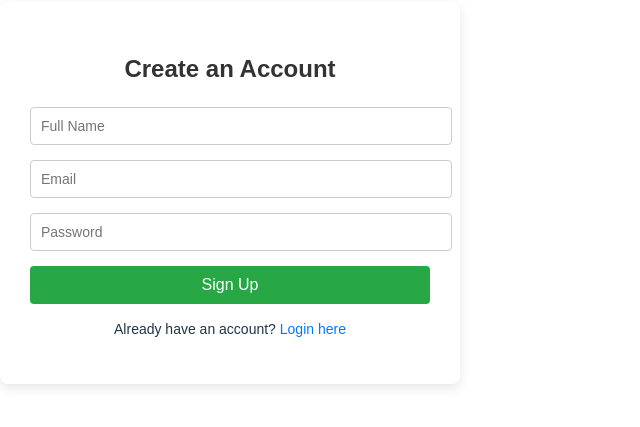
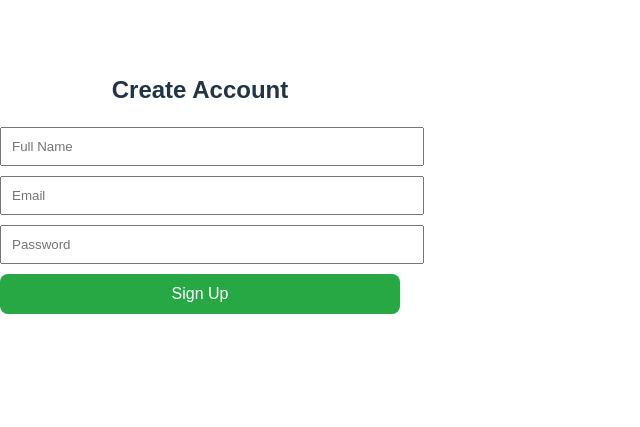
Before and after one commit to Tharun-2006161/multi-tenant-saas-app, a React app in the folder frontend/: page /register in a window 1280 px wide. Shown: the part 207-634 px from the top of the page, without its empty margins (0-640 px from the left). Built offline with nearby package versions, Linux system fonts and the light colour scheme; the HTML template or start-up script is replaced by a standard one.

Commit message:
Fix: Final cleanup of component syntax

```diff
--- a/frontend/src/components/Login.jsx
+++ b/frontend/src/components/Login.jsx
@@ -4,128 +4,38 @@ import { useNavigate } from "react-router-dom";
 
 const Login = () => {
   const navigate = useNavigate();
-
-  const [formData, setFormData] = useState({
-    email: "",
-    password: "",
-  });
-
+  const [formData, setFormData] = useState({ email: "", password: "" });
   const [loading, setLoading] = useState(false);
   const [error, setError] = useState("");
-
-  const { email, password } = formData;
-
-  const handleChange = (e) => {
-    setFormData({
-      ...formData,
-      [e.target.name]: e.target.value,
-    });
-  };
 
   const handleLogin = async (e) => {
     e.preventDefault();
     setError("");
     setLoading(true);
-
     try {
-      // FIXED: Removed localhost:5000
-      const response = await axios.post(
-      `${import.meta.env.VITE_API_URL}/api/users/login`,
-      { email, password }
-);
-
-      // Save token to localStorage
+      // FIXED: Using backticks and environment variable
+      const response = await axios.post(`${import.meta.env.VITE_API_URL}/api/users/login`, formData);
       localStorage.setItem("token", response.data.token);
-
-      // Redirect to dashboard
       navigate("/dashboard");
     } catch (err) {
-      setError(
-        err.response?.data?.error || "Login failed. Please try again."
-      );
+      setError(err.response?.data?.error || "Login failed.");
     } finally {
       setLoading(false);
     }
   };
 
   return (
-    <div style={styles.container}>
-      <h2 style={styles.heading}>Login</h2>
-
-      {error && <p style={styles.error}>{error}</p>}
-
+    <div style={{ maxWidth: "360px", margin: "80px auto", textAlign: "center" }}>
+      <h2>Login</h2>
+      {error && <p style={{ color: "red" }}>{error}</p>}
       <form onSubmit={handleLogin}>
-        <input
-          type="email"
-          name="email"
-          placeholder="Email"
-          value={email}
-          onChange={handleChange}
-          required
-          style={styles.input}
-        />
-
-        <input
-          type="password"
-          name="password"
-          placeholder="Password"
-          value={password}
-          onChange={handleChange}
-          required
-          style={styles.input}
-        />
-
-        <button
-          type="submit"
-          style={styles.button}
-          disabled={loading}
-        >
+        <input name="email" type="email" placeholder="Email" onChange={(e) => setFormData({...formData, email: e.target.value})} required style={{ width: "100%", padding: "10px", marginBottom: "10px" }} />
+        <input name="password" type="password" placeholder="Password" onChange={(e) => setFormData({...formData, password: e.target.value})} required style={{ width: "100%", padding: "10px", marginBottom: "10px" }} />
+        <button type="submit" disabled={loading} style={{ width: "100%", padding: "10px", backgroundColor: "#007bff", color: "#fff" }}>
           {loading ? "Logging in..." : "Login"}
         </button>
       </form>
     </div>
   );
 };
-
 export default Login;
-
-// ================== Styles ==================
-
-const styles = {
-  container: {
-    maxWidth: "360px",
-    margin: "80px auto",
-    padding: "30px",
-    borderRadius: "8px",
-    backgroundColor: "#ffffff",
-    boxShadow: "0 4px 12px rgba(0, 0, 0, 0.1)",
-    textAlign: "center",
-  },
-  heading: {
-    marginBottom: "20px",
-    color: "#333",
-  },
-  input: {
-    width: "100%",
-    padding: "10px",
-    marginBottom: "15px",
-    borderRadius: "4px",
-    border: "1px solid #ccc",
-    fontSize: "14px",
-  },
-  button: {
-    width: "100%",
-    padding: "10px",
-    backgroundColor: "#007bff",
-    color: "#fff",
-    border: "none",
-    borderRadius: "4px",
-    fontSize: "16px",
-    cursor: "pointer",
-  },
-  error: {
-    color: "red",
-    fontSize: "14px",
-    marginBottom: "10px",
-  },
-};
--- a/frontend/src/components/Register.jsx
+++ b/frontend/src/components/Register.jsx
@@ -1,156 +1,41 @@
 import React, { useState } from "react";
 import axios from "axios";
-import { useNavigate, Link } from "react-router-dom";
+import { useNavigate } from "react-router-dom";
 
 const Register = () => {
   const navigate = useNavigate();
-
-  const [formData, setFormData] = useState({
-    full_name: "",
-    email: "",
-    password: "",
-  });
-
+  const [formData, setFormData] = useState({ full_name: "", email: "", password: "" });
   const [loading, setLoading] = useState(false);
   const [error, setError] = useState("");
-
-  const { full_name, email, password } = formData;
-
-  const handleChange = (e) => {
-    setFormData({
-      ...formData,
-      [e.target.name]: e.target.value,
-    });
-  };
 
   const handleRegister = async (e) => {
     e.preventDefault();
     setError("");
     setLoading(true);
-
     try {
-      // FIXED: Removed localhost:5000
-      await axios.post(
-      `${import.meta.env.VITE_API_URL}/api/users/register`,
-      formData
-      );
-
-      // Redirect to login after successful registration
+      // FIXED: Using backticks and environment variable
+      await axios.post(`${import.meta.env.VITE_API_URL}/api/users/register`, formData);
       navigate("/login");
     } catch (err) {
-      setError(
-        err.response?.data?.error ||
-          "Registration failed. Please try again."
-      );
+      setError(err.response?.data?.error || "Registration failed.");
     } finally {
       setLoading(false);
     }
   };
 
   return (
-    <div style={styles.container}>
-      <h2 style={styles.heading}>Create an Account</h2>
-
-      {error && <p style={styles.error}>{error}</p>}
-
+    <div style={{ maxWidth: "400px", margin: "80px auto", textAlign: "center" }}>
+      <h2>Create Account</h2>
+      {error && <p style={{ color: "red" }}>{error}</p>}
       <form onSubmit={handleRegister}>
-        <input
-          type="text"
-          name="full_name"
-          placeholder="Full Name"
-          value={full_name}
-          onChange={handleChange}
-          required
-          style={styles.input}
-        />
-
-        <input
-          type="email"
-          name="email"
-          placeholder="Email"
-          value={email}
-          onChange={handleChange}
-          required
-          style={styles.input}
-        />
-
-        <input
-          type="password"
-          name="password"
-          placeholder="Password"
-          value={password}
-          onChange={handleChange}
-          required
-          style={styles.input}
-        />
-
-        <button
-          type="submit"
-          style={styles.button}
-          disabled={loading}
-        >
-          {loading ? "Creating Account..." : "Sign Up"}
+        <input name="full_name" placeholder="Full Name" onChange={(e) => setFormData({...formData, full_name: e.target.value})} required style={{ width: "100%", padding: "10px", marginBottom: "10px" }} />
+        <input name="email" type="email" placeholder="Email" onChange={(e) => setFormData({...formData, email: e.target.value})} required style={{ width: "100%", padding: "10px", marginBottom: "10px" }} />
+        <input name="password" type="password" placeholder="Password" onChange={(e) => setFormData({...formData, password: e.target.value})} required style={{ width: "100%", padding: "10px", marginBottom: "10px" }} />
+        <button type="submit" disabled={loading} style={{ width: "100%", padding: "10px", backgroundColor: "#28a745", color: "#fff" }}>
+          {loading ? "Registering..." : "Sign Up"}
         </button>
       </form>
-
-      <p style={styles.footerText}>
-        Already have an account?{" "}
-        <Link to="/login" style={styles.link}>
-          Login here
-        </Link>
-      </p>
     </div>
   );
 };
-
 export default Register;
-
-// ================== Styles ==================
-
-const styles = {
-  container: {
-    maxWidth: "400px",
-    margin: "80px auto",
-    padding: "30px",
-    borderRadius: "8px",
-    backgroundColor: "#ffffff",
-    boxShadow: "0 4px 12px rgba(0, 0, 0, 0.1)",
-    textAlign: "center",
-  },
-  heading: {
-    marginBottom: "20px",
-    color: "#333",
-  },
-  input: {
-    width: "100%",
-    padding: "10px",
-    marginBottom: "15px",
-    borderRadius: "4px",
-    border: "1px solid #ccc",
-    fontSize: "14px",
-  },
-  button: {
-    width: "100%",
-    padding: "10px",
-    backgroundColor: "#28a745",
-    color: "#fff",
-    border: "none",
-    borderRadius: "4px",
-    fontSize: "16px",
-    cursor: "pointer",
-  },
-  error: {
-    color: "red",
-    fontSize: "14px",
-    marginBottom: "10px",
-  },
-  footerText: {
-    marginTop: "15px",
-    fontSize: "14px",
-  },
-  link: {
-    color: "#007bff",
-    textDecoration: "none",
-    fontWeight: "500",
-  },
-};
```
